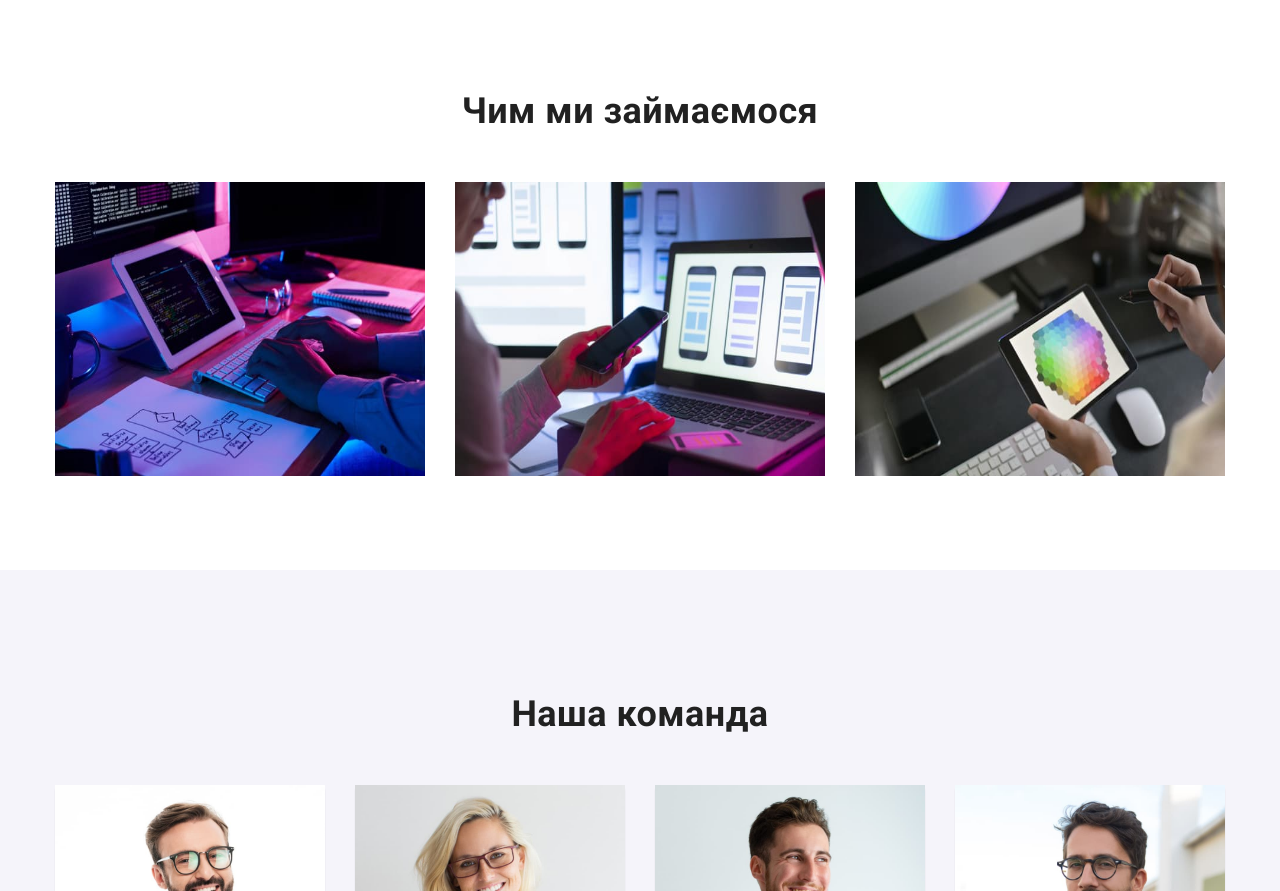
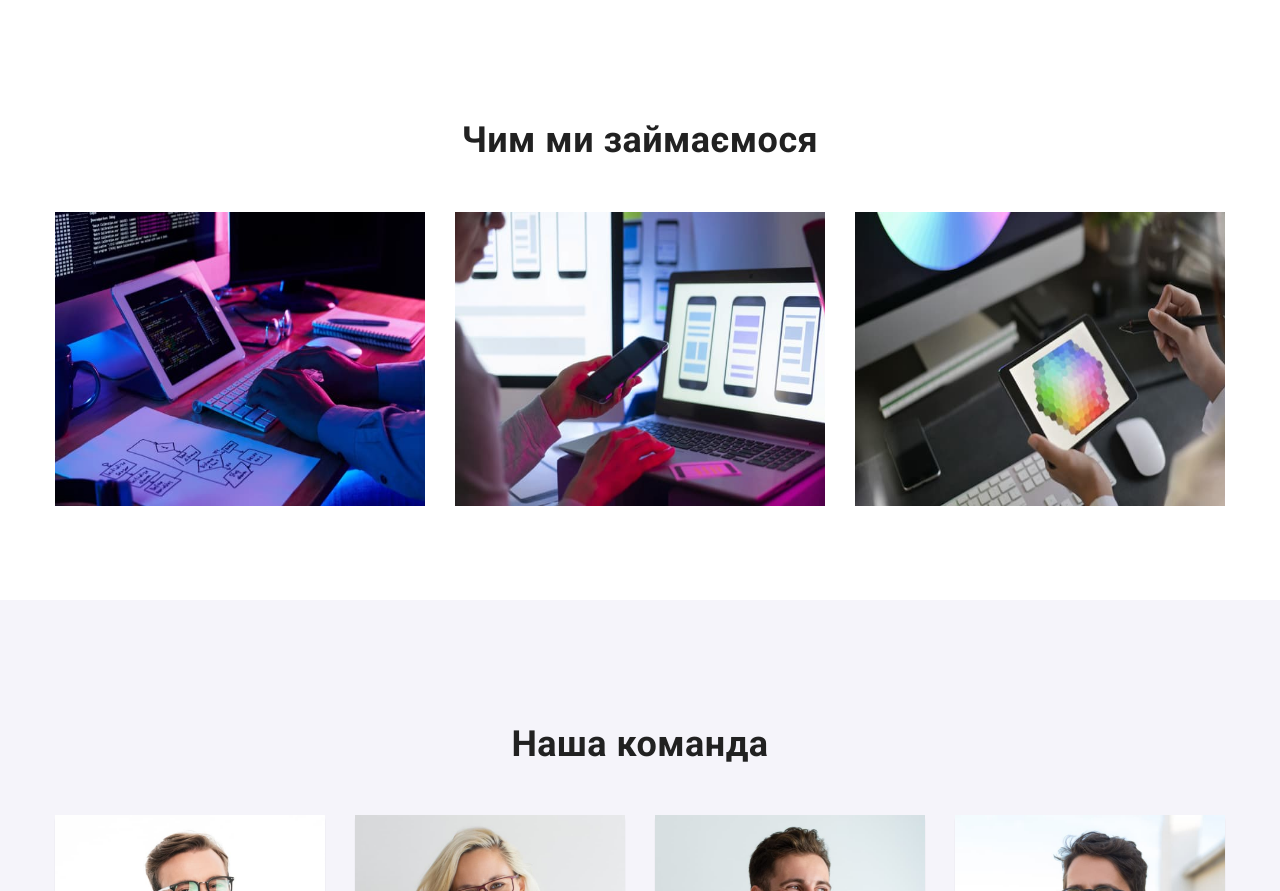
Before and after one commit to Alina-lizina/goit-markup-hw-03, a plain HTML site: page index.html in a window 1280 px wide. Shown: the part 970-1861 px from the top of the page. Drawn offline with nearby package versions, Linux system fonts and the light colour scheme.

Commit message:
Update styles.css

```diff
--- a/css/styles.css
+++ b/css/styles.css
@@ -157,6 +157,9 @@ a:hover.logo{color: #000; text-decoration: none;}
     font-weight: 300;
     line-height: 1.72;
 }
+.what-we-do{
+    padding-top: 0;
+}
 
 .what-we-do-title{
     font-size: 36px;
@@ -164,7 +167,6 @@ a:hover.logo{color: #000; text-decoration: none;}
     text-align: center;
     color: #212121;
     margin-bottom: 50px;
-    margin-top: -94px;
 }
 
 .what-we-do-images{
```
